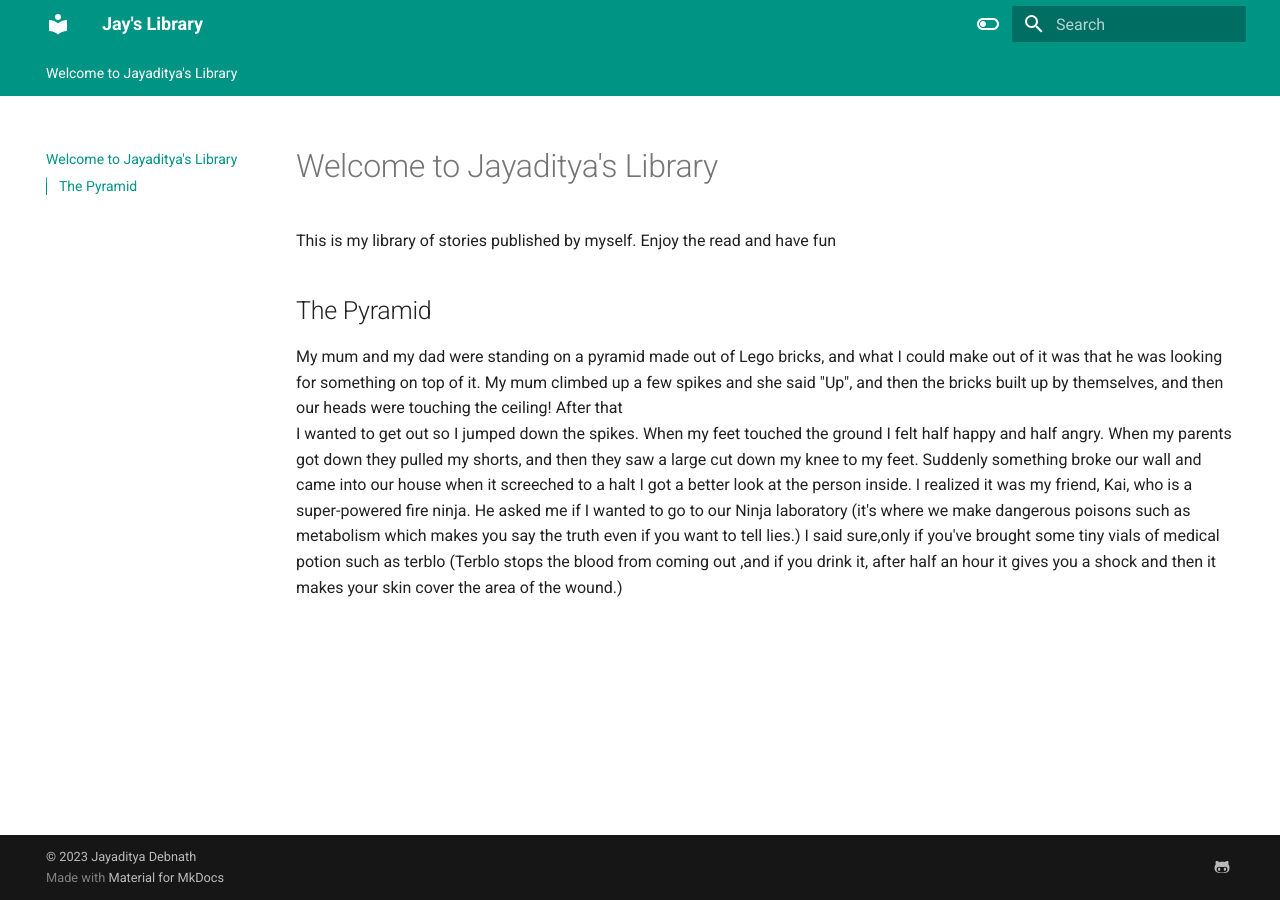
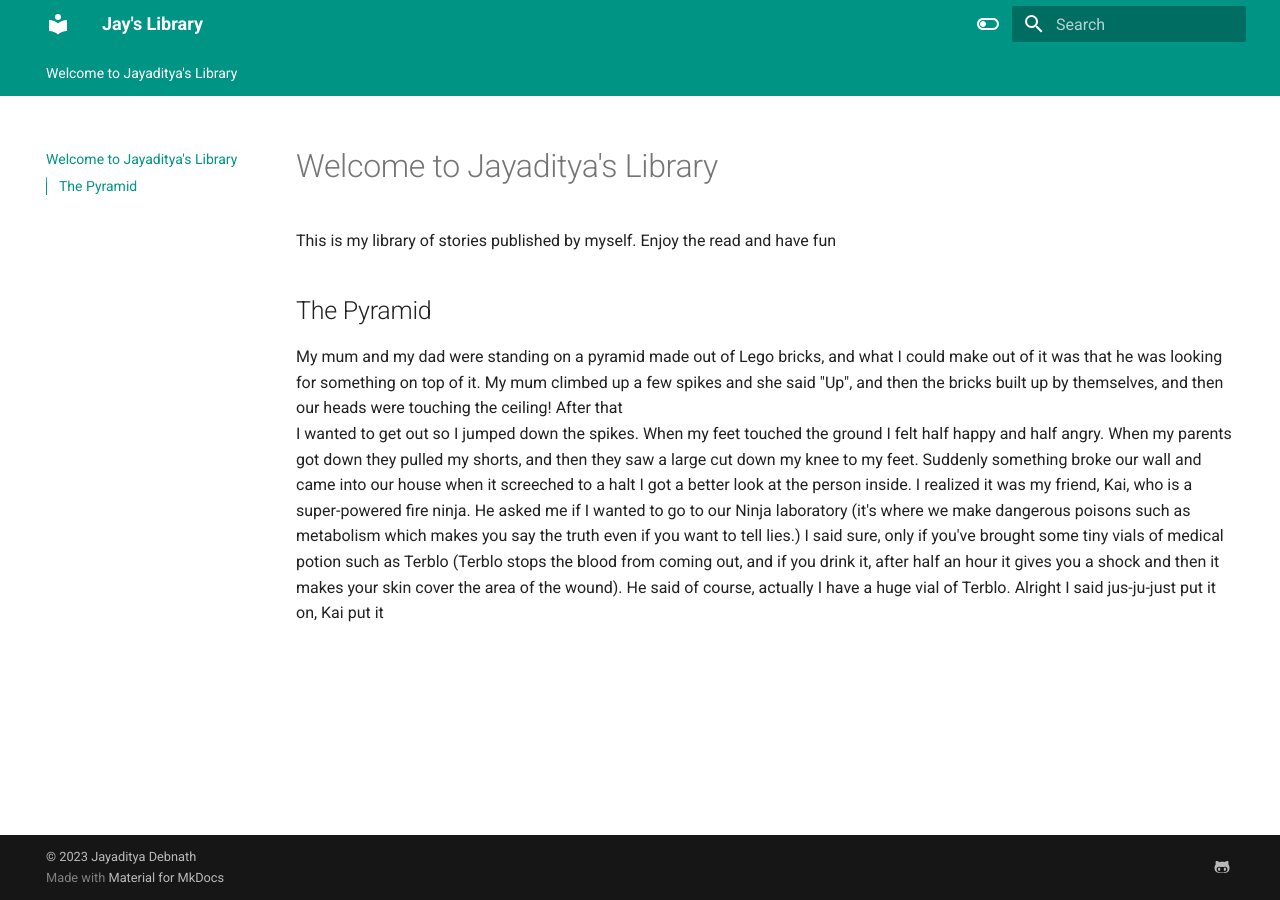
Before and after one commit to jayadityadebnath/mylibrary, an MkDocs documentation site: the page built from docs/index.md, in a window 1280 px wide. Built offline with MkDocs 1.6.1 and Material for MkDocs 9.7.7, drawn with Linux system fonts in a browser that asks for light colours.

Commit message:
Update index.md

```diff
--- a/docs/index.md
+++ b/docs/index.md
@@ -10,4 +10,5 @@ I wanted to get out so I jumped down the spikes. When my feet touched the ground
 they pulled my shorts, and then they saw a large cut down my knee to my feet. Suddenly something broke our wall and came into our house
 when it screeched to a halt I got a better look at the person inside. I realized it was my friend, Kai, who is a super-powered fire ninja.
 He asked me if I wanted to go to our Ninja laboratory (it's where we make dangerous poisons such as metabolism which makes you say the truth
-even if you want to tell lies.) I said sure,only if you've brought some tiny vials of medical potion such as terblo (Terblo stops the blood from coming out ,and if you drink it, after half an hour it gives you a shock and then it makes your skin cover the area of the wound.)
+even if you want to tell lies.) I said sure, only if you've brought some tiny vials of medical potion such as Terblo (Terblo stops the blood from coming out, and if you drink it, after half an hour it gives you a shock and then it makes your skin cover the area of the wound). He said of course, actually I have a huge vial of Terblo.
+Alright I said jus-ju-just put it on, Kai put it
```
